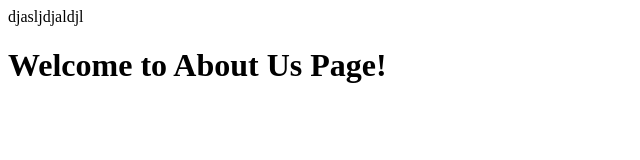
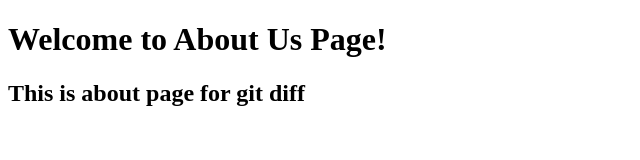
Before and after one commit to manorath86/test_first_repo, a plain HTML site: page about-us.html in a window 1280 px wide. Shown: the whole page, without its empty margins (0-640 px from the left). Drawn offline with Linux system fonts and the light colour scheme.

Commit message:
Check difference

```diff
--- a/about-us.html
+++ b/about-us.html
@@ -3,8 +3,8 @@
 <title> About Us</title>
 <head></head>
 <body>
-    djasljdjaldjl
-    <h1>Welcome to About Us Page!</h1>
 
+   <h1>Welcome to About Us Page!</h1>
+    <h2>This is about page for git diff</h2>
 </body>
 </html>
```
